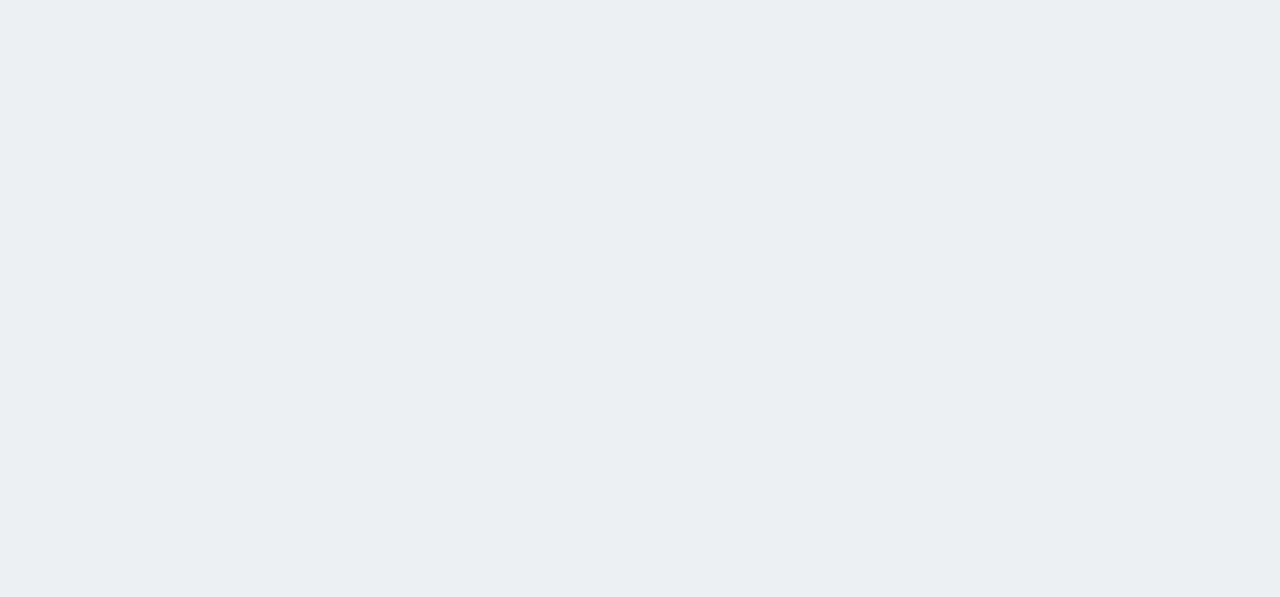
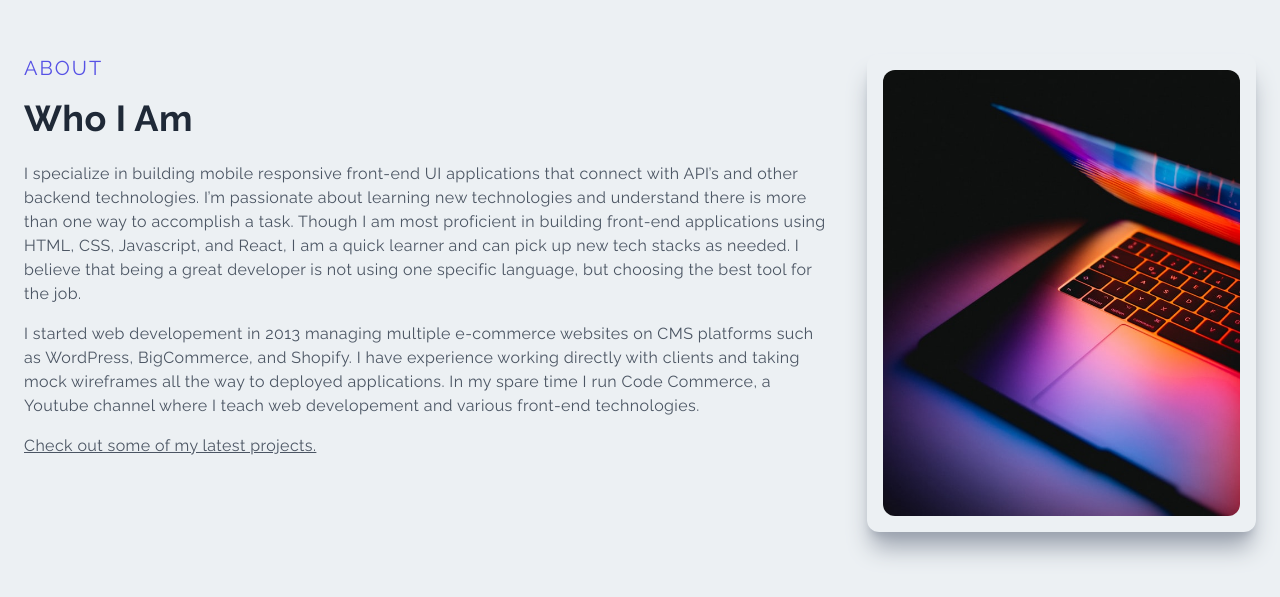
Before and after one commit to spormuv/portfolio-nextjs, a Next.js app: page / in a window 1280 px wide. Shown: the part 907-1504 px from the top of the page. Before the commit the page ends 800 px from the top, so only its background shows below. Built offline with nearby package versions, Linux system fonts and the light colour scheme.

Commit message:
feat: add about section

```diff
--- a/app/page.tsx
+++ b/app/page.tsx
@@ -1,10 +1,11 @@
+import About from '@/components/About';
 import Main from '@/components/Main';
-import Image from 'next/image';
 
 export default function Home() {
   return (
     <>
       <Main />
+      <About />
     </>
   );
 }
--- /dev/null
+++ b/components/About.tsx
@@ -0,0 +1,56 @@
+import Image from 'next/image';
+import Link from 'next/link';
+
+const About = () => {
+  return (
+    <section
+      id="about"
+      className="w-full md:h-screen p-6 flex items-center py-16"
+    >
+      <div className="max-w-[1240px] m-auto md:grid grid-cols-3 gap-8">
+        <div className="col-span-2">
+          <p className="uppercase text-xl tracking-widest text-[#5651e5]">
+            About
+          </p>
+          <h2 className="py-4">Who I Am</h2>
+          <p className="py-2 text-gray-600">
+            I specialize in building mobile responsive front-end UI applications
+            that connect with API’s and other backend technologies. I’m
+            passionate about learning new technologies and understand there is
+            more than one way to accomplish a task. Though I am most proficient
+            in building front-end applications using HTML, CSS, Javascript, and
+            React, I am a quick learner and can pick up new tech stacks as
+            needed. I believe that being a great developer is not using one
+            specific language, but choosing the best tool for the job.
+          </p>
+          <p className="py-2 text-gray-600">
+            I started web developement in 2013 managing multiple e-commerce
+            websites on CMS platforms such as WordPress, BigCommerce, and
+            Shopify. I have experience working directly with clients and taking
+            mock wireframes all the way to deployed applications. In my spare
+            time I run Code Commerce, a Youtube channel where I teach web
+            developement and various front-end technologies.
+          </p>
+          <Link href="/#projects">
+            <p className="py-2 text-gray-600 underline cursor-pointer">
+              Check out some of my latest projects.
+            </p>
+          </Link>
+        </div>
+
+        <div className="relative w-full h-auto m-auto shadow-xl shadow-gray-400 rounded-xl flex items-center justify-center p-4 hover:scale-105 ease-in duration-300">
+          <Image
+            src="/assets/about.jpg"
+            className="rounded-xl object-cover"
+            alt="my photo"
+            width={400}
+            height={400}
+            style={{ width: '100%', height: '100%' }}
+          />
+        </div>
+      </div>
+    </section>
+  );
+};
+
+export default About;
--- a/components/Main.tsx
+++ b/components/Main.tsx
@@ -1,3 +1,5 @@
+'use client';
+
 import Link from 'next/link';
 import { AiOutlineMail } from 'react-icons/ai';
 import { BsFillPersonLinesFill } from 'react-icons/bs';
--- a/components/Navbar.tsx
+++ b/components/Navbar.tsx
@@ -92,7 +92,13 @@ const Navbar = () => {
           </div>
 
           <div className="py-4 flex flex-col">
-            <ul className="uppercase">
+            <ul
+              className="uppercase"
+              onClick={e => {
+                const target = e.target as HTMLAnchorElement;
+                if (target.tagName === 'A') handleNav();
+              }}
+            >
               <li className="py-4 text-sm">
                 <Link href="/">Home</Link>
               </li>
@@ -138,7 +144,7 @@ const Navbar = () => {
                 </a>
                 <Link href="/#contact">
                   <div
-                    // onClick={() => setNav(!nav)}
+                    onClick={() => setNav(!nav)}
                     className="rounded-full shadow-lg shadow-gray-400 p-3 cursor-pointer hover:scale-105 ease-in duration-300"
                   >
                     <AiOutlineMail />
@@ -146,7 +152,7 @@ const Navbar = () => {
                 </Link>
                 <Link href="/resume">
                   <div
-                    // onClick={() => setNav(!nav)}
+                    onClick={() => setNav(!nav)}
                     className="rounded-full shadow-lg shadow-gray-400 p-3 cursor-pointer hover:scale-105 ease-in duration-300"
                   >
                     <BsFillPersonLinesFill />
```
